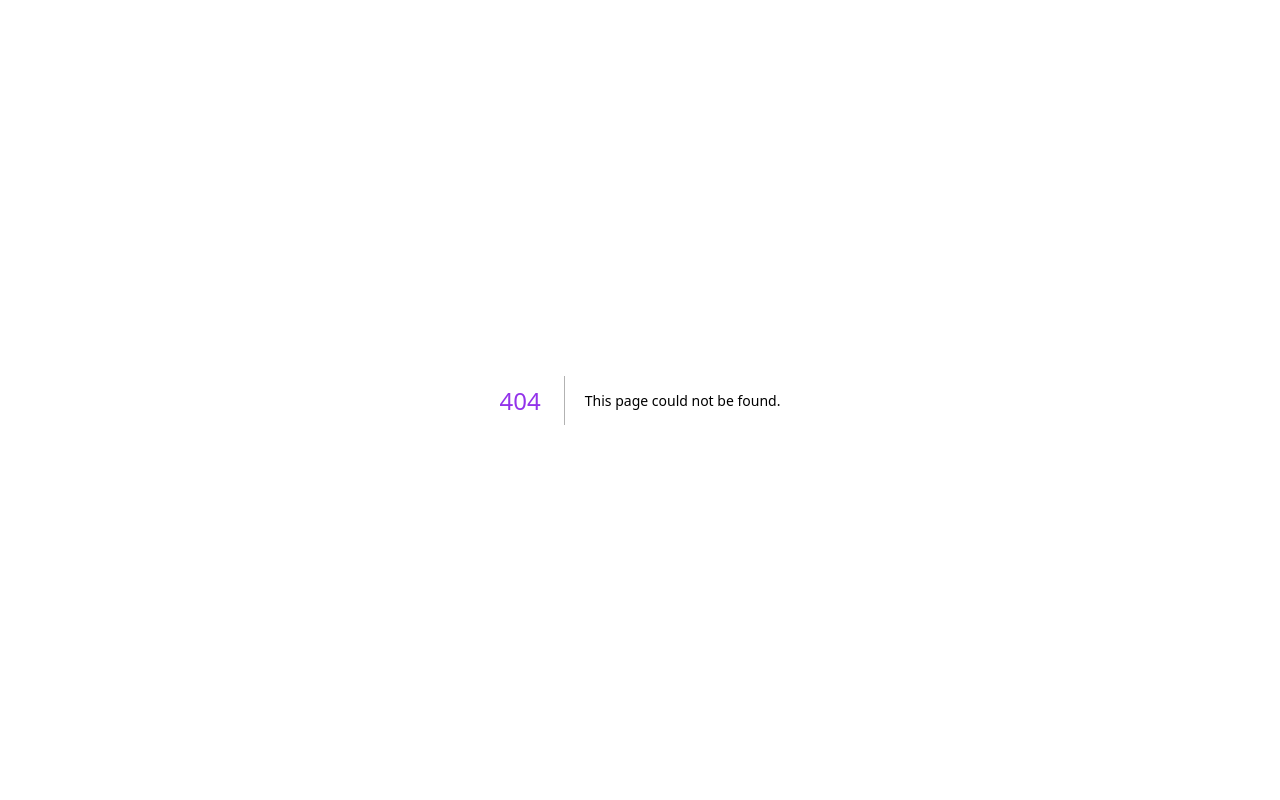
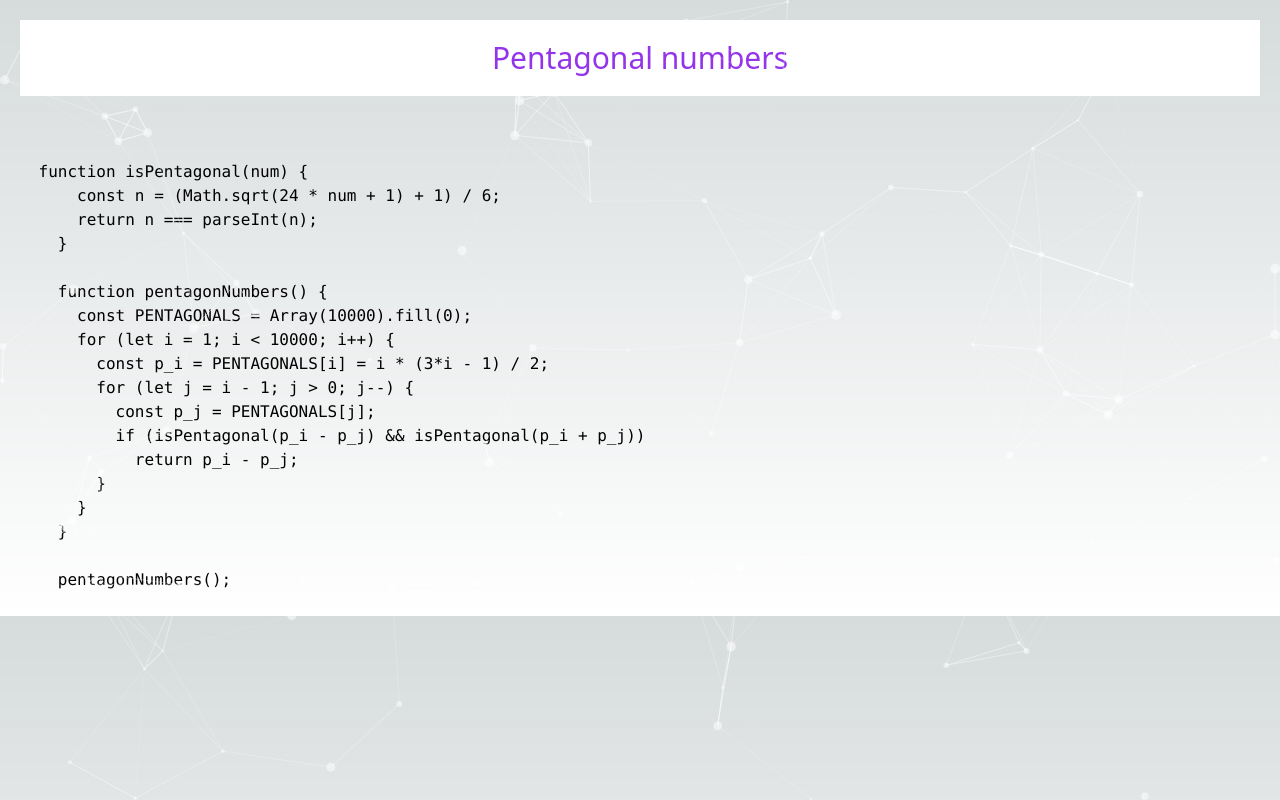
Before and after one commit to ragulpalanisamy/fcc_projects_euler, a Next.js app: page /Pro-4/Pentagon_numbers in a window 1280 px wide. Before the commit this address had no page. Built offline with nearby package versions, Linux system fonts and the light colour scheme.

Commit message:
feat: :sparkles: Added the pentagon numbers

```diff
--- a/src/app/page.js
+++ b/src/app/page.js
@@ -157,6 +157,9 @@ export default function Home() {
         <Link href="../Pro-4/Substring_divisibility">
         Substring divisibility
         </Link>
+        <Link href="../Pro-4/Pentagon_numbers">
+        Pentagon numbers
+        </Link>
         </div>
         </div>
       </>
--- /dev/null
+++ b/src/pages/Pro-4/Pentagon_numbers.tsx
@@ -0,0 +1,38 @@
+import React from 'react'
+import DesignTypeScript from '../../components/DesignTypeScript'
+import "../../app/globals.css";
+
+export default function Pentagon_numbers() {
+    const codesnippet = `
+    function isPentagonal(num) {
+        const n = (Math.sqrt(24 * num + 1) + 1) / 6;
+        return n === parseInt(n);
+      }
+
+      function pentagonNumbers() {
+        const PENTAGONALS = Array(10000).fill(0);
+        for (let i = 1; i < 10000; i++) {
+          const p_i = PENTAGONALS[i] = i * (3*i - 1) / 2;
+          for (let j = i - 1; j > 0; j--) {
+            const p_j = PENTAGONALS[j];
+            if (isPentagonal(p_i - p_j) && isPentagonal(p_i + p_j))
+              return p_i - p_j;
+          }
+        }
+      }
+
+      pentagonNumbers();
+    `;
+  return (
+    <div>
+        <DesignTypeScript />
+        <h1>Pentagonal numbers</h1>
+
+        <pre>
+            <code>
+                {codesnippet}
+            </code>
+        </pre>
+    </div>
+  )
+}
```
